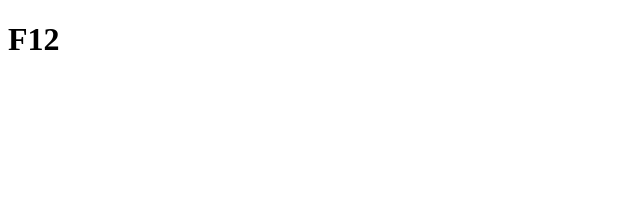
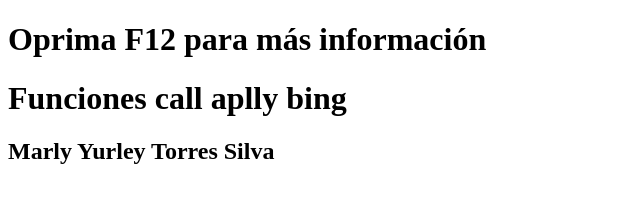
Before and after one commit to YurleyTorres/funciones_call_aplly_bing_21_04_2021, a plain HTML site: page index.html in a window 1280 px wide. Shown: the whole page, without its empty margins (0-640 px from the left). Drawn offline with Linux system fonts and the light colour scheme.

Commit message:
20210421

```diff
--- a/index.html
+++ b/index.html
@@ -8,6 +8,8 @@
     <script src="main.js"></script>
 </head>
 <body>
-    <h1>F12</h1>
+    <h1>Oprima F12 para más información</h1>
+    <h1>Funciones call aplly bing</h1>
+    <h2>Marly Yurley Torres Silva</h2>
 </body>
 </html>
```
